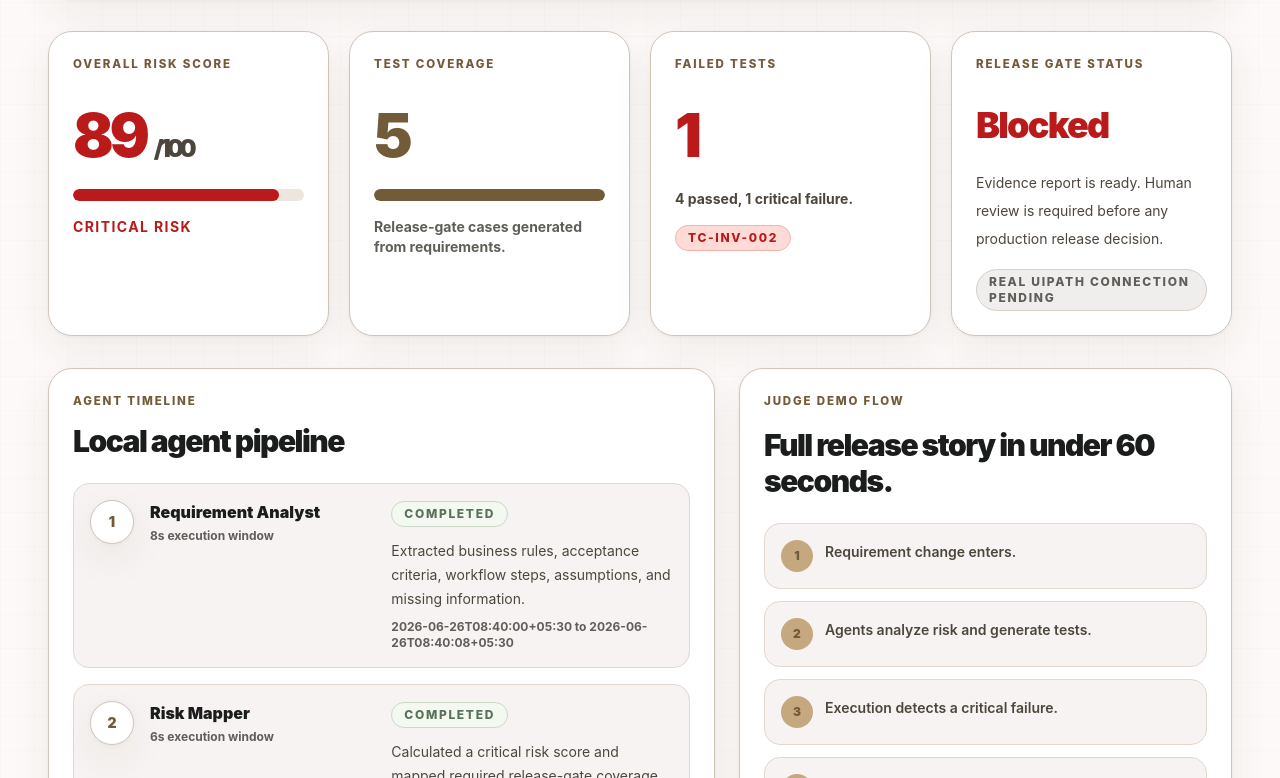
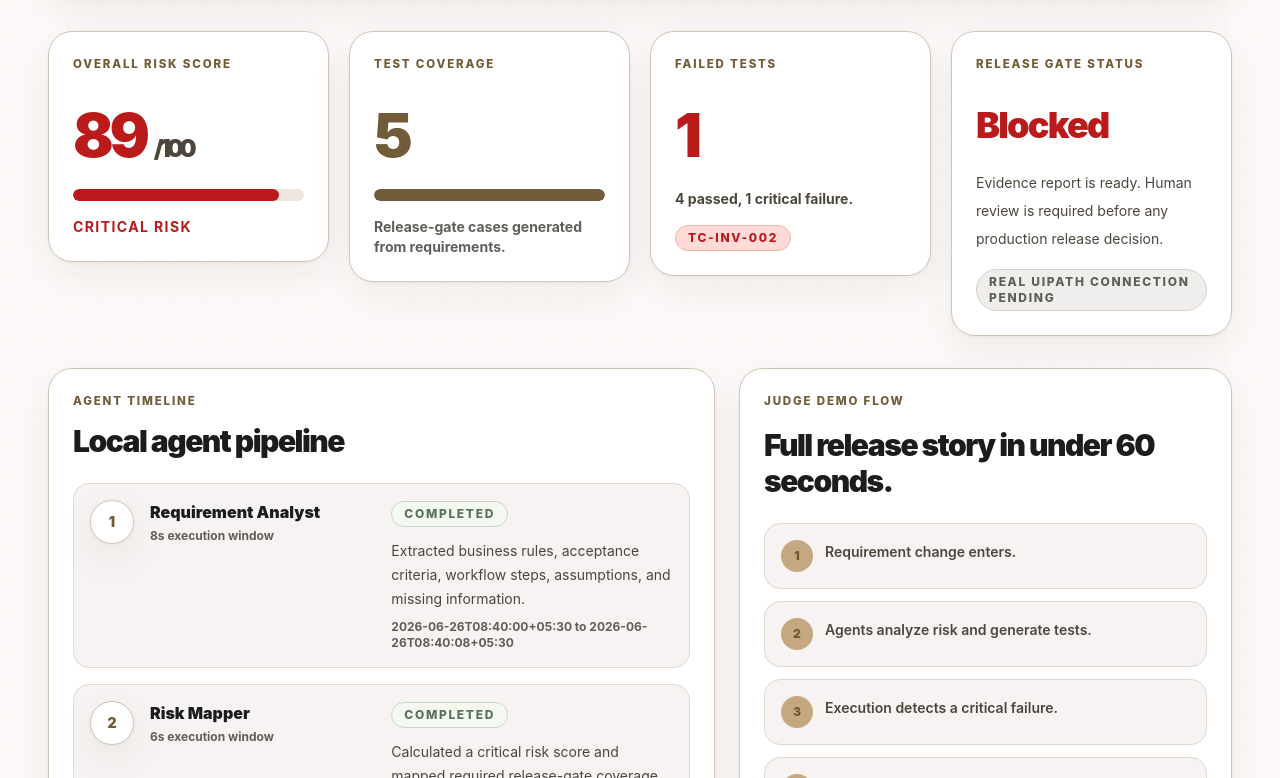
Before and after one commit to Jeevang1-epic/AgentForge-TestPilot, a Next.js app: page /release-check in a window 1280 px wide. Shown: the part 882-1660 px from the top of the page. Built offline with nearby package versions, Linux system fonts and the light colour scheme.

Commit message:
added premium interface motion

```diff
--- a/package.json
+++ b/package.json
@@ -8,6 +8,7 @@
     "lint": "eslint"
   },
   "dependencies": {
+    "motion": "^12.42.0",
     "next": "16.2.9",
     "react": "19.2.7",
     "react-dom": "19.2.7"
--- a/src/app/page.tsx
+++ b/src/app/page.tsx
@@ -1,4 +1,5 @@
 import Link from "next/link";
+import { MotionReveal } from "@/components/ui/MotionReveal";
 import { PremiumCard } from "@/components/ui/PremiumCard";
 import { PremiumShell } from "@/components/ui/PremiumShell";
 import { StatusPill } from "@/components/ui/StatusPill";
@@ -32,8 +33,10 @@ export default function Home() {
   return (
     <PremiumShell active="home">
       <section className="flex flex-1 flex-col items-center px-2 pb-16 pt-20 text-center lg:pt-28">
+        <MotionReveal className="flex flex-col items-center">
           <StatusPill variant="pending">
-          Current status: local deterministic prototype with UiPath proof layer
+            Current status: local deterministic prototype with UiPath proof
+            layer
           </StatusPill>
 
           <h1 className="mt-8 max-w-5xl text-5xl font-black tracking-[-0.055em] text-[var(--text)] md:text-7xl">
@@ -41,8 +44,9 @@ export default function Home() {
           </h1>
           <p className="mt-6 max-w-3xl text-lg leading-8 text-[var(--secondary-text)] md:text-xl">
             Agentic QA and evidence-backed approval readiness for
-          mission-critical invoice workflows. Built for calm release decisions,
-          explainable controls, and portfolio-safe UiPath proof planning.
+            mission-critical invoice workflows. Built for calm release
+            decisions, explainable controls, and portfolio-safe UiPath proof
+            planning.
           </p>
 
           <div className="mt-10 flex flex-col gap-3 sm:flex-row">
@@ -59,8 +63,15 @@ export default function Home() {
               View Proof Layer
             </Link>
           </div>
+        </MotionReveal>
 
-        <PremiumCard className="mt-16 w-full max-w-6xl p-3 text-left" tone="low">
+        <MotionReveal
+          className="mt-16 w-full max-w-6xl"
+          delay={0.1}
+          scale={0.98}
+          y={26}
+        >
+          <PremiumCard className="p-3 text-left" tone="low">
           <div className="rounded-[20px] border border-[var(--border)] bg-[var(--surface-card)]">
             <div className="flex items-center gap-2 border-b border-[#e4dbd2] px-5 py-4">
               <span className="h-2.5 w-2.5 rounded-full bg-[#e7d7c0]" />
@@ -122,14 +133,16 @@ export default function Home() {
             </div>
           </div>
           </PremiumCard>
+        </MotionReveal>
       </section>
 
       <section
         className="grid gap-5 px-2 pb-16 md:grid-cols-2 xl:grid-cols-4"
         id="documentation"
       >
-        {featureCards.map((feature) => (
-          <PremiumCard hover key={feature.label}>
+        {featureCards.map((feature, index) => (
+          <MotionReveal delay={index * 0.04} key={feature.label} y={22}>
+            <PremiumCard hover>
               <div className="flex h-11 w-11 items-center justify-center rounded-2xl border border-[var(--border)] bg-[var(--surface-low)] text-sm font-black text-[var(--primary)]">
                 {feature.label
                   .split(" ")
@@ -143,6 +156,7 @@ export default function Home() {
                 {feature.summary}
               </p>
             </PremiumCard>
+          </MotionReveal>
         ))}
       </section>
 
@@ -150,6 +164,7 @@ export default function Home() {
         className="grid items-center gap-8 border-t border-[var(--border)] px-2 py-20 lg:grid-cols-[0.9fr_1.1fr]"
         id="proof-layer"
       >
+        <MotionReveal y={24}>
           <PremiumCard className="min-h-[360px] bg-[linear-gradient(90deg,rgba(114,91,56,0.05)_1px,transparent_1px),linear-gradient(rgba(114,91,56,0.05)_1px,transparent_1px)] bg-[length:28px_28px]">
             <div className="mx-auto flex max-w-md flex-col gap-10 pt-6">
               <div className="rounded-xl border border-[var(--border)] bg-[var(--primary-container)] px-6 py-4 text-sm font-black text-[var(--primary)] premium-soft-shadow">
@@ -163,8 +178,9 @@ export default function Home() {
               </div>
             </div>
           </PremiumCard>
+        </MotionReveal>
 
-        <div>
+        <MotionReveal delay={0.08} y={24}>
           <p className="premium-label">Contract-only connection</p>
           <h2 className="mt-4 max-w-2xl text-4xl font-black tracking-[-0.05em] text-[var(--text)] md:text-5xl">
             UiPath alignment without claiming a live integration.
@@ -175,11 +191,17 @@ export default function Home() {
             surfaces. Real connectivity remains pending secure implementation.
           </p>
           <div className="mt-8 grid gap-3 text-sm font-semibold text-[var(--secondary-text)]">
-            <span>Contract-ready proof artifacts are included in the repository.</span>
-            <span>Release evidence stays local and deterministic in this prototype.</span>
-            <span>No secrets, external services, or fake UiPath live calls are used.</span>
+            <span>
+              Contract-ready proof artifacts are included in the repository.
+            </span>
+            <span>
+              Release evidence stays local and deterministic in this prototype.
+            </span>
+            <span>
+              No secrets, external services, or fake UiPath live calls are used.
+            </span>
           </div>
-        </div>
+        </MotionReveal>
       </section>
 
       <footer className="flex flex-col gap-4 border-t border-[var(--border)] px-2 py-8 text-sm text-[var(--muted-text)] md:flex-row md:items-center md:justify-between">
--- a/src/app/release-check/page.tsx
+++ b/src/app/release-check/page.tsx
@@ -7,6 +7,7 @@ import { RequirementAnalysisPanel } from "@/components/dashboard/RequirementAnal
 import { RiskScoreCard } from "@/components/dashboard/RiskScoreCard";
 import { TestPlanTable } from "@/components/dashboard/TestPlanTable";
 import { UiPathMappingPanel } from "@/components/dashboard/UiPathMappingPanel";
+import { MotionReveal } from "@/components/ui/MotionReveal";
 import { PremiumCard } from "@/components/ui/PremiumCard";
 import { PremiumShell } from "@/components/ui/PremiumShell";
 import { StatusPill } from "@/components/ui/StatusPill";
@@ -38,7 +39,7 @@ export default function ReleaseCheckPage() {
   return (
     <PremiumShell active="governance">
       <section className="px-2 pb-20 pt-16">
-        <div className="flex flex-col gap-8 lg:flex-row lg:items-end lg:justify-between">
+        <MotionReveal className="flex flex-col gap-8 lg:flex-row lg:items-end lg:justify-between">
           <div>
             <div className="flex flex-wrap items-center gap-3">
               <span className="premium-label">Release governance</span>
@@ -67,15 +68,18 @@ export default function ReleaseCheckPage() {
               Review Release
             </button>
           </div>
-        </div>
+        </MotionReveal>
 
+        <MotionReveal delay={0.08} scale={0.985} y={26}>
           <PremiumCard className="mt-12 p-8 lg:p-12" tone="danger">
             <div className="grid gap-8 lg:grid-cols-[auto_1fr]">
               <div className="flex h-16 w-16 items-center justify-center rounded-full border border-[#efb5ad] bg-[var(--error-soft)] text-3xl font-black text-[var(--error)]">
                 !
               </div>
               <div>
-              <StatusPill variant="blocked">Critical failure detected</StatusPill>
+                <StatusPill variant="blocked">
+                  Critical failure detected
+                </StatusPill>
                 <h2 className="mt-5 max-w-5xl text-4xl font-black tracking-[-0.055em] text-[var(--error)] md:text-5xl">
                   Critical Failure Detected - Needs Human Review
                 </h2>
@@ -88,8 +92,10 @@ export default function ReleaseCheckPage() {
               </div>
             </div>
           </PremiumCard>
+        </MotionReveal>
 
         <section className="mt-8 grid gap-5 md:grid-cols-2 xl:grid-cols-4">
+          <MotionReveal delay={0.02} scale={0.98} y={24}>
             <PremiumCard>
               <p className="premium-label">Overall risk score</p>
               <p className="mt-8 text-6xl font-black tracking-[-0.07em] text-[var(--error)]">
@@ -108,7 +114,9 @@ export default function ReleaseCheckPage() {
                 {releaseCheck.riskAssessment.level} risk
               </p>
             </PremiumCard>
+          </MotionReveal>
 
+          <MotionReveal delay={0.06} scale={0.98} y={24}>
             <PremiumCard>
               <p className="premium-label">Test coverage</p>
               <p className="mt-8 text-6xl font-black tracking-[-0.07em] text-[var(--primary)]">
@@ -121,7 +129,9 @@ export default function ReleaseCheckPage() {
                 Release-gate cases generated from requirements.
               </p>
             </PremiumCard>
+          </MotionReveal>
 
+          <MotionReveal delay={0.1} scale={0.98} y={24}>
             <PremiumCard>
               <p className="premium-label">Failed tests</p>
               <p className="mt-8 text-6xl font-black tracking-[-0.07em] text-[var(--error)]">
@@ -134,7 +144,9 @@ export default function ReleaseCheckPage() {
                 {failedResult?.testCaseId ?? "No failed test"}
               </StatusPill>
             </PremiumCard>
+          </MotionReveal>
 
+          <MotionReveal delay={0.14} scale={0.98} y={24}>
             <PremiumCard>
               <p className="premium-label">Release gate status</p>
               <p className="mt-8 text-4xl font-black tracking-[-0.05em] text-[var(--error)]">
@@ -148,12 +160,16 @@ export default function ReleaseCheckPage() {
                 Real UiPath connection pending
               </StatusPill>
             </PremiumCard>
+          </MotionReveal>
         </section>
 
         <section className="mt-8 grid gap-6 xl:grid-cols-[1.15fr_0.85fr]">
+          <MotionReveal y={24}>
             <AgentTimeline timeline={releaseCheck.timeline} />
+          </MotionReveal>
 
           <div className="grid gap-6">
+            <MotionReveal delay={0.04} y={24}>
               <PremiumCard>
                 <p className="premium-label">Judge Demo Flow</p>
                 <h2 className="mt-4 text-3xl font-black tracking-[-0.05em] text-[var(--text)]">
@@ -173,7 +189,9 @@ export default function ReleaseCheckPage() {
                   ))}
                 </ol>
               </PremiumCard>
+            </MotionReveal>
 
+            <MotionReveal delay={0.08} y={24}>
               <PremiumCard tone="raised">
                 <p className="premium-label">Release context</p>
                 <dl className="mt-6 grid gap-4 text-sm">
@@ -197,11 +215,13 @@ export default function ReleaseCheckPage() {
                   </div>
                 </dl>
               </PremiumCard>
+            </MotionReveal>
           </div>
         </section>
 
         {failedResult ? (
           <section className="mt-8 grid gap-6 xl:grid-cols-[0.9fr_1.1fr]">
+            <MotionReveal y={24}>
               <PremiumCard tone="danger">
                 <p className="premium-label">Failed test details</p>
                 <h2 className="mt-5 text-3xl font-black tracking-[-0.05em] text-[var(--text)]">
@@ -219,7 +239,9 @@ export default function ReleaseCheckPage() {
                   </p>
                 </div>
               </PremiumCard>
+            </MotionReveal>
 
+            <MotionReveal delay={0.06} y={24}>
               <PremiumCard>
                 <div className="flex flex-col gap-3 sm:flex-row sm:items-center sm:justify-between">
                   <p className="premium-label">Failure diagnosis trace</p>
@@ -242,35 +264,47 @@ Root cause:
 ${releaseCheck.failureDiagnosis.rootCause}`}</code>
                 </pre>
               </PremiumCard>
+            </MotionReveal>
           </section>
         ) : null}
 
-        <section className="mt-8 rounded-[28px] border border-[var(--border)] bg-white/72 p-4 premium-soft-shadow">
+        <MotionReveal
+          className="mt-8 rounded-[28px] border border-[var(--border)] bg-white/72 p-4 premium-soft-shadow"
+          y={24}
+        >
           <div className="grid gap-6 xl:grid-cols-[0.9fr_1.1fr]">
             <RequirementAnalysisPanel
               analysis={releaseCheck.requirementAnalysis}
             />
             <RiskScoreCard assessment={releaseCheck.riskAssessment} />
           </div>
-        </section>
+        </MotionReveal>
 
-        <section className="mt-8">
+        <MotionReveal className="mt-8" y={24}>
           <TestPlanTable testCases={releaseCheck.testCases} />
-        </section>
+        </MotionReveal>
 
         <section className="mt-8 grid gap-6 xl:grid-cols-[1.05fr_0.95fr]">
+          <MotionReveal y={24}>
             <ExecutionResults results={releaseCheck.executionResults} />
+          </MotionReveal>
+          <MotionReveal delay={0.06} y={24}>
             <FailureDiagnosisPanel diagnosis={releaseCheck.failureDiagnosis} />
+          </MotionReveal>
         </section>
 
         <section className="mt-8 grid gap-6 xl:grid-cols-[0.8fr_1.2fr]">
+          <MotionReveal y={24}>
             <HumanReviewPanel decision={releaseCheck.humanReviewDecision} />
+          </MotionReveal>
+          <MotionReveal delay={0.06} y={24}>
             <EvidenceReportView report={releaseCheck.evidenceReport} />
+          </MotionReveal>
         </section>
 
-        <section className="mt-8">
+        <MotionReveal className="mt-8" y={24}>
           <UiPathMappingPanel />
-        </section>
+        </MotionReveal>
       </section>
     </PremiumShell>
   );
--- a/src/components/dashboard/AgentTimeline.tsx
+++ b/src/components/dashboard/AgentTimeline.tsx
@@ -1,4 +1,5 @@
 import type { AgentTimelineStep } from "@/lib/types/releaseCheck";
+import { MotionReveal } from "@/components/ui/MotionReveal";
 import { PremiumCard } from "@/components/ui/PremiumCard";
 import { StatusPill } from "@/components/ui/StatusPill";
 
@@ -29,15 +30,20 @@ export function AgentTimeline({ timeline }: AgentTimelineProps) {
       </h2>
       <div className="mt-6 grid gap-4">
         {timeline.map((step) => (
-          <div
-            className="grid gap-4 rounded-2xl border border-[#e3d8cc] bg-[var(--surface-low)] p-4 sm:grid-cols-[auto_0.8fr_1fr]"
+          <MotionReveal
+            delay={step.sequence * 0.025}
             key={step.id}
+            scale={0.99}
+            y={14}
           >
+            <div className="grid gap-4 rounded-2xl border border-[#e3d8cc] bg-[var(--surface-low)] p-4 sm:grid-cols-[auto_0.8fr_1fr]">
               <div className="flex h-11 w-11 items-center justify-center rounded-full border border-[var(--border)] bg-white text-sm font-black text-[var(--primary)] premium-soft-shadow">
                 {step.sequence}
               </div>
               <div>
-              <p className="font-black text-[var(--text)]">{step.agentName}</p>
+                <p className="font-black text-[var(--text)]">
+                  {step.agentName}
+                </p>
                 <p className="mt-1 text-xs font-bold text-[var(--muted-text)]">
                   {step.durationSeconds}s execution window
                 </p>
@@ -54,6 +60,7 @@ export function AgentTimeline({ timeline }: AgentTimelineProps) {
                 </p>
               </div>
             </div>
+          </MotionReveal>
         ))}
       </div>
     </PremiumCard>
--- /dev/null
+++ b/src/components/ui/MotionReveal.tsx
@@ -0,0 +1,38 @@
+"use client";
+
+import type { ReactNode } from "react";
+import { motion, useReducedMotion } from "motion/react";
+
+interface MotionRevealProps {
+  children: ReactNode;
+  className?: string;
+  delay?: number;
+  scale?: number;
+  y?: number;
+}
+
+export function MotionReveal({
+  children,
+  className = "",
+  delay = 0,
+  scale = 1,
+  y = 18,
+}: MotionRevealProps) {
+  const reduceMotion = useReducedMotion();
+
+  return (
+    <motion.div
+      className={className}
+      initial={reduceMotion ? false : { opacity: 0, y, scale }}
+      transition={{
+        delay,
+        duration: 0.55,
+        ease: [0.22, 1, 0.36, 1],
+      }}
+      viewport={{ amount: 0.22, once: true }}
+      whileInView={reduceMotion ? undefined : { opacity: 1, y: 0, scale: 1 }}
+    >
+      {children}
+    </motion.div>
+  );
+}
```
Also changed, not shown: 1 other file (tests, documents, lock files or other folders). Lines whose indentation alone changed are shown as unchanged.
